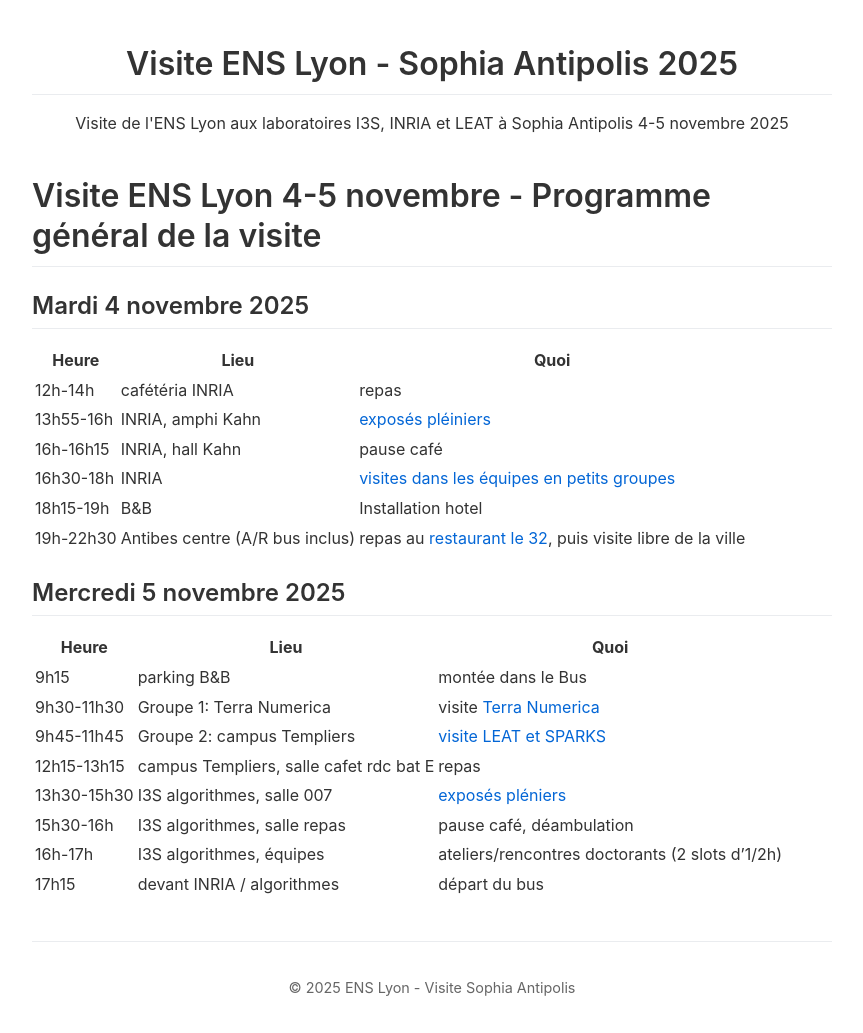
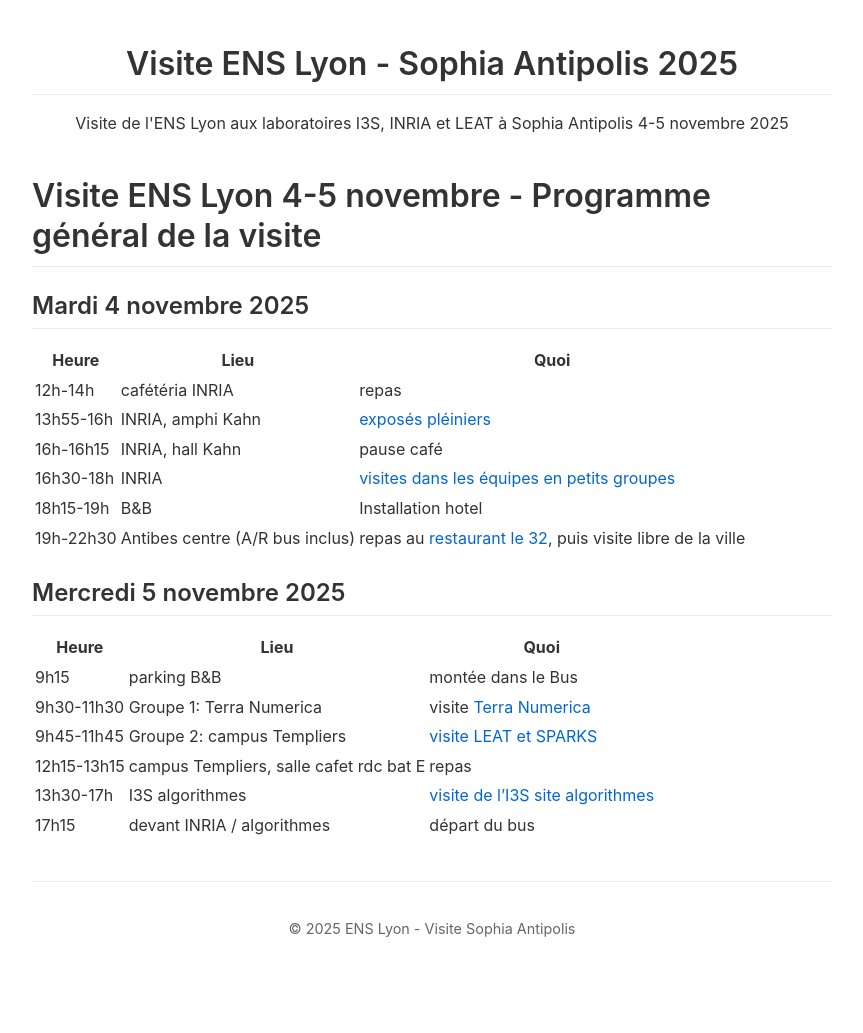
Before and after one commit to etiloz/visite-ens-lyon-sophia-2025.github.io, a Jekyll site: the page built from index.md, in a window 1280 px wide. Shown: the whole page, without its empty margins (208-1071 px from the left). Built offline with Jekyll 4.4.1, drawn with Linux system fonts in a browser that asks for light colours; after the commit the page ends 974 px from its top, so only the background shows below that.

Commit message:
simplification programme general

```diff
--- a/index.md
+++ b/index.md
@@ -26,7 +26,5 @@ Mercredi 5 novembre 2025
 | 9h30-11h30 | Groupe 1: Terra Numerica                 | visite [Terra Numerica](https://terra-numerica.org)                           |
 | 9h45-11h45 | Groupe 2: campus Templiers               | [visite LEAT et SPARKS](templiers/index.md)
 | 12h15-13h15| campus Templiers, salle cafet rdc bat E  | repas                                           |
-| 13h30-15h30| I3S algorithmes, salle 007               | [exposés pléniers](algorithmes/pleniers.md)                                |
-| 15h30-16h  | I3S algorithmes, salle repas             | pause café, déambulation                        |
-| 16h-17h    | I3S algorithmes, équipes                 | ateliers/rencontres doctorants  (2 slots d'1/2h)|
+| 13h30-17h| I3S algorithmes                          | [visite de l'I3S site algorithmes](algorithmes/index.md)                                |
 | 17h15      | devant INRIA / algorithmes               | départ du bus                                   |
```
Also changed, not shown: algorithmes/index.md (renamed from algorithmes/pleniers.md).
